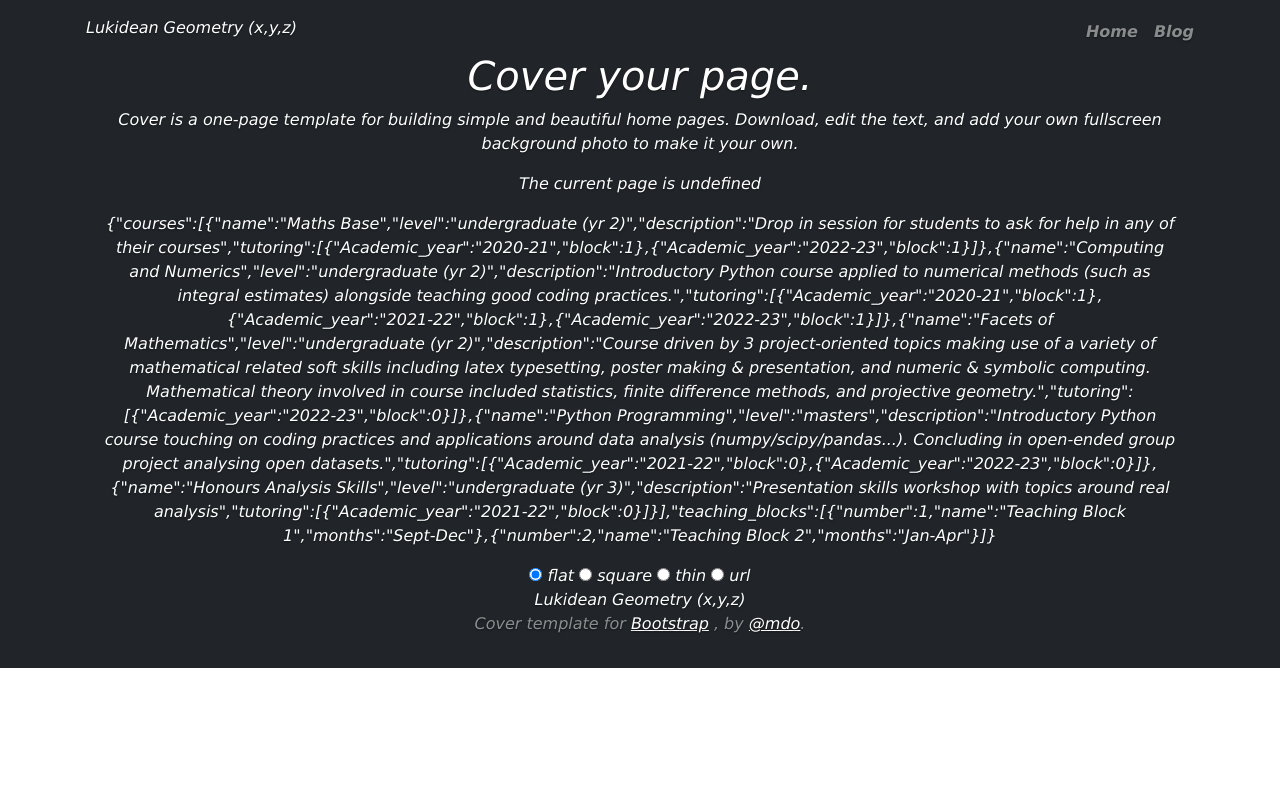
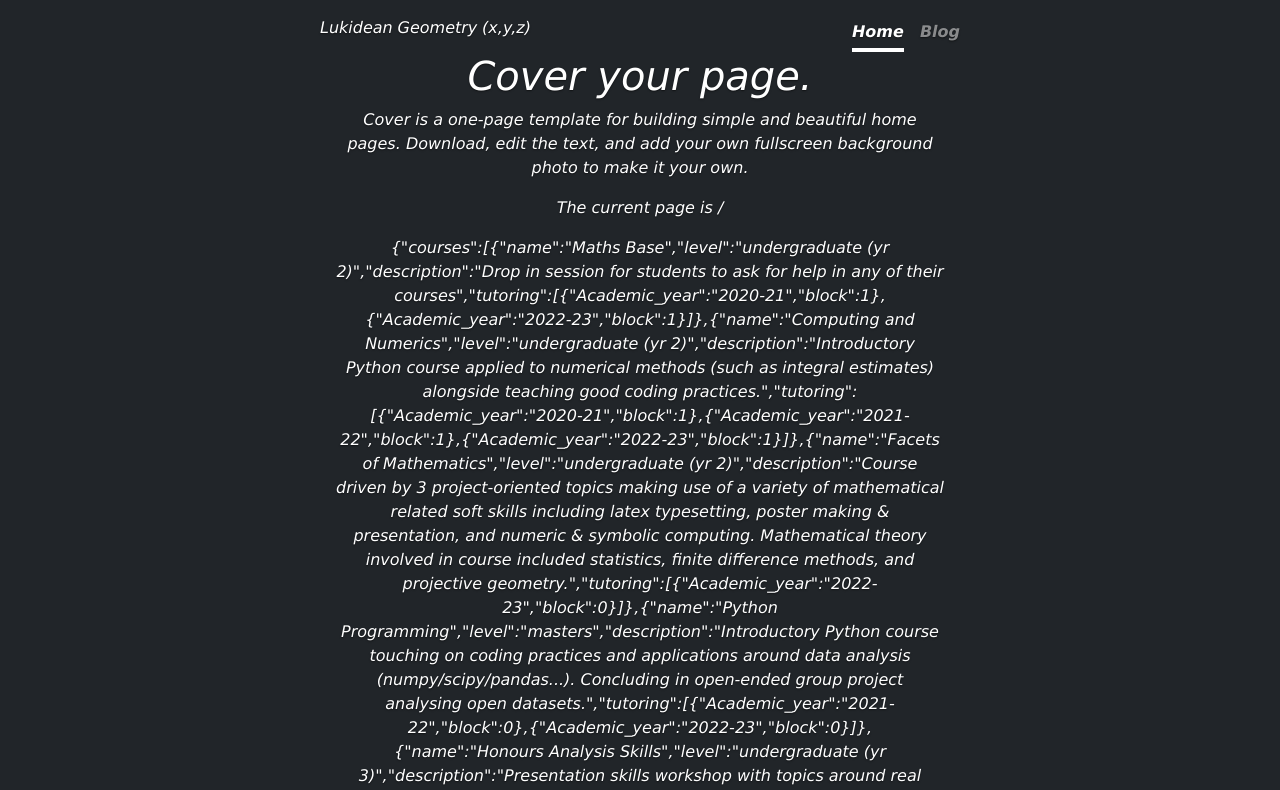
Before and after one commit to lnay/lnay, a SvelteKit app: page / in a window 1280 px wide. Shown: the top 790 px of the page. Built offline with nearby package versions, Linux system fonts and the light colour scheme.

Commit message:
Switch to using stores to access page path

```diff
--- a/src/lib/navbar.svelte
+++ b/src/lib/navbar.svelte
@@ -1,5 +1,9 @@
-<script>
-	export let pagepath;
+<script lang="ts">
+
+	import { page } from '$app/stores';
+	let pagepath: string;
+	$: pagepath = $page.url.pathname;
+
 
 	let nav_items = [
 		{
--- a/src/routes/+layout.svelte
+++ b/src/routes/+layout.svelte
@@ -2,14 +2,9 @@
 	import "./layout.scss";
 	import Logo from "$lib/Logo.svelte";
 	import Nav from "$lib/navbar.svelte";
-	export let pagepath;
-	$: containerClass = pagepath==='/'?"cover-container":"container";
-</script>
 
-<script context="module">
-	export function load({url}){
-		return {props : {pagepath : url.pathname}};
-	}
+	import { page } from '$app/stores';
+	$: containerClass = $page.url.pathname==='/'?"cover-container":"container";
 </script>
 
 <!--<meta name="theme-color" content="#7952b3">-->
@@ -21,7 +16,7 @@
 	<div class="{containerClass} inner">
 		<header>
 			<Logo extraClass="flat"/>
-			<Nav pagepath={pagepath}/>
+			<Nav/>
 		</header>
 
 		<main>
@@ -32,7 +27,7 @@
 				photo to make it your own.
 			</p>
 			<p>
-				The current page is <em>{pagepath}</em>
+				The current page is <em>{$page.url.pathname}</em>
 			</p>
 			<slot></slot>
 		</main>
```
